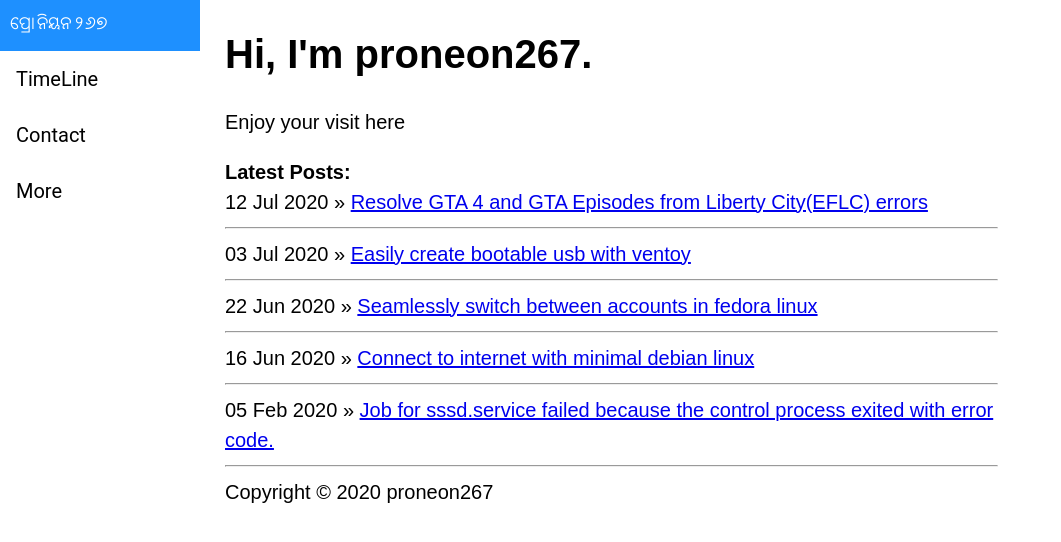
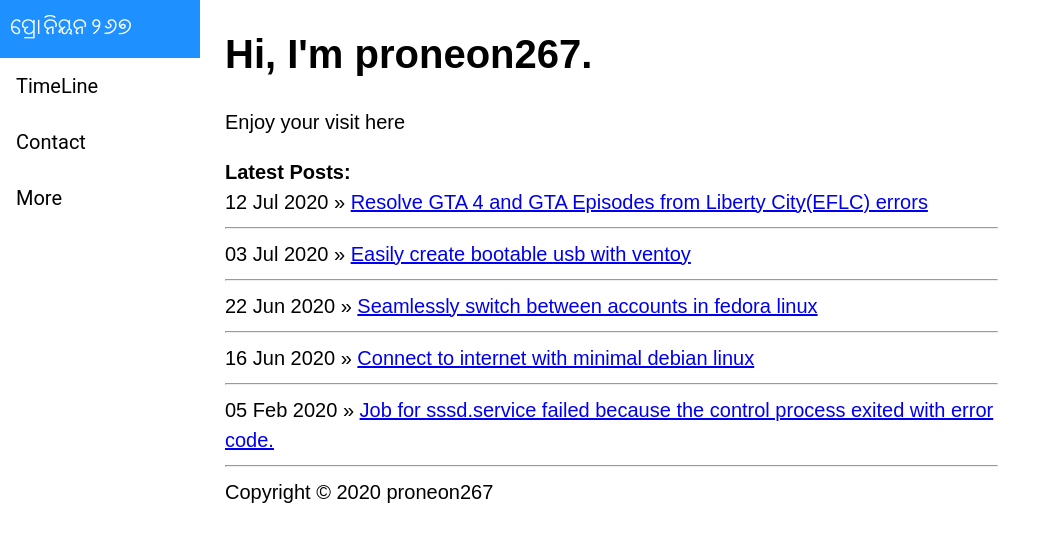
Before and after one commit to proneon267/proneon267.github.io, a Jekyll site: the page built from index.html, in a window 1280 px wide and 1002 px high. Shown: the top 542 px of the window, without its empty margins (0-1061 px from the left). Built offline with Jekyll 4.4.1, drawn with Linux system fonts in a browser that asks for light colours.

Commit message:
Update default.html

```diff
--- a/_layouts/default.html
+++ b/_layouts/default.html
@@ -50,8 +50,6 @@
       }
       [lang="or"] {
         font-family: 'Lohit-Odia';
-	font-size:1rem;
-
         }
       body {
         margin: 0;
```
